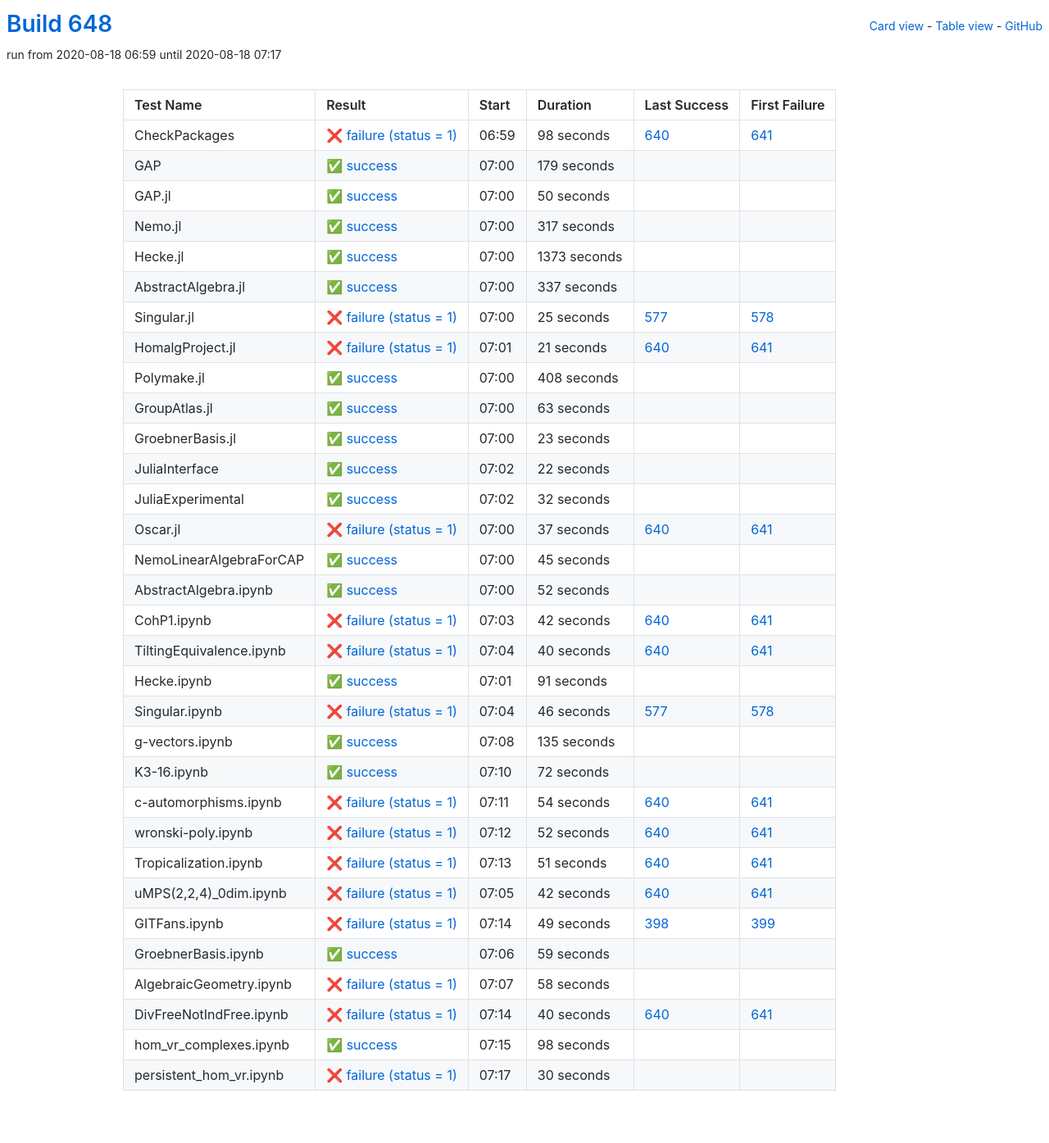
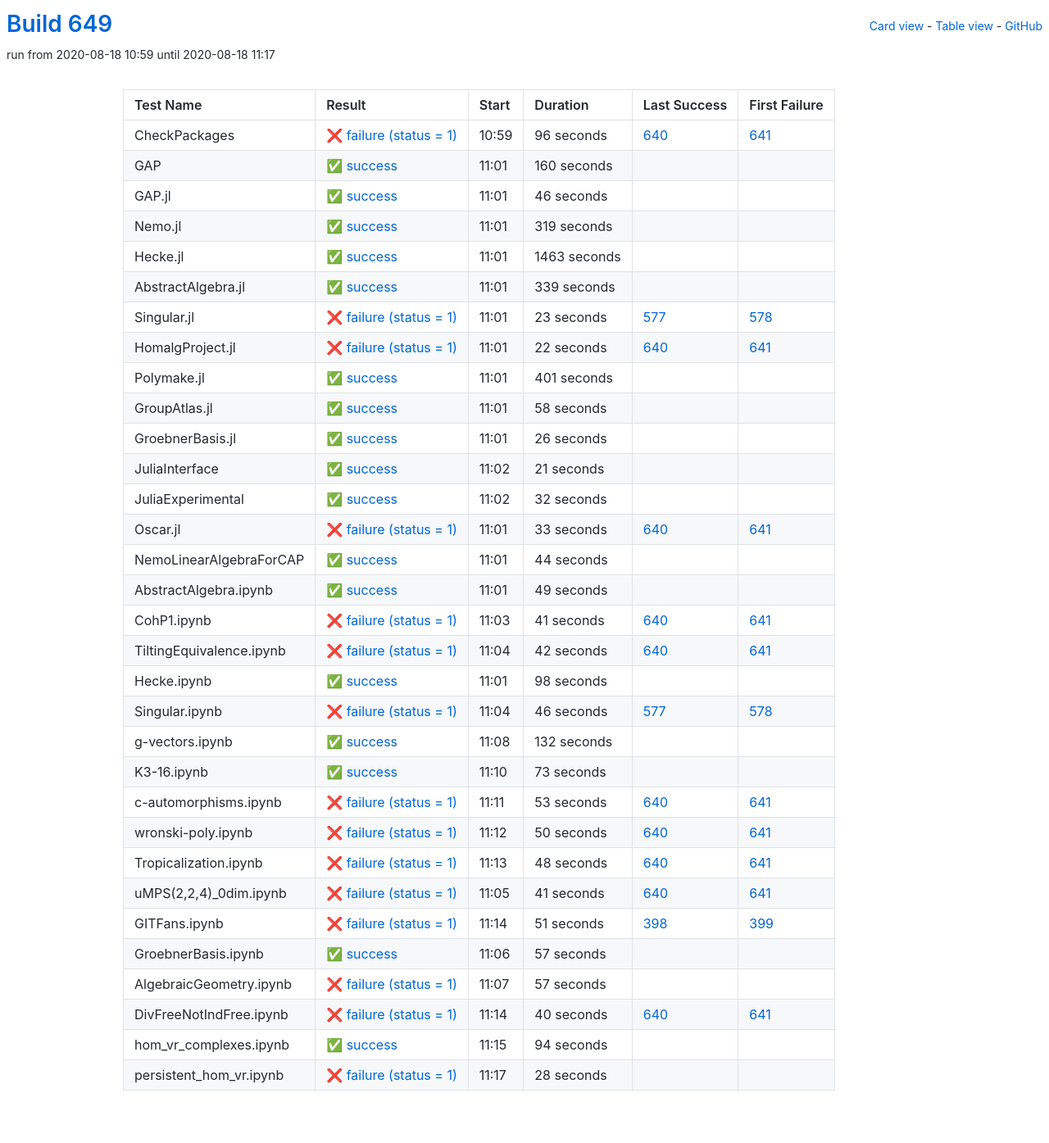
Before and after one commit to oscar-system/oscar-ci-status-stable, a Jekyll site: the page built from table.html, in a window 1280 px wide. Shown: the whole page at 82% size. Built offline with Jekyll 4.4.1, drawn with Linux system fonts in a browser that asks for light colours.

Commit message:
Build #649

```diff
--- a/_data/ci.yml
+++ b/_data/ci.yml
@@ -1,6 +1,6 @@
 ---
-build: 648
-build_url: https://oscarci.mathematik.uni-kl.de/job/oscar-stable/648/
+build: 649
+build_url: https://oscarci.mathematik.uni-kl.de/job/oscar-stable/649/
 job: oscar-stable
 organization: oscar-system
 repo: oscar-ci-status-stable
@@ -8,152 +8,152 @@ repourl: https://github.com/oscar-system/oscar-ci-status-stable
 tests:
 - name: CheckPackages
   id: checkpackages
-  log: https://oscarci.mathematik.uni-kl.de/job/oscar-stable/648/artifact/logs/build-648/CheckPackages.log
-  start: 2020-08-18 06:59
+  log: https://oscarci.mathematik.uni-kl.de/job/oscar-stable/649/artifact/logs/build-649/CheckPackages.log
+  start: 2020-08-18 10:59
   success: false
   exitcode: 1
   status: failure
-  duration: 98
+  duration: 96
   last_success: 640
   last_success_url: https://oscarci.mathematik.uni-kl.de/job/oscar-stable/640/
   first_failure: 641
   first_failure_url: https://oscarci.mathematik.uni-kl.de/job/oscar-stable/641/
 - name: GAP
   id: gap
-  log: https://oscarci.mathematik.uni-kl.de/job/oscar-stable/648/artifact/logs/build-648/GAP.log
-  start: 2020-08-18 07:00
+  log: https://oscarci.mathematik.uni-kl.de/job/oscar-stable/649/artifact/logs/build-649/GAP.log
+  start: 2020-08-18 11:01
   success: true
   exitcode: 0
   status: success
-  duration: 179
+  duration: 160
   last_success: false
   last_success_url:
   first_failure: false
   first_failure_url:
 - name: GAP.jl
   id: gap-jl
-  log: https://oscarci.mathematik.uni-kl.de/job/oscar-stable/648/artifact/logs/build-648/GAP.jl.log
-  start: 2020-08-18 07:00
+  log: https://oscarci.mathematik.uni-kl.de/job/oscar-stable/649/artifact/logs/build-649/GAP.jl.log
+  start: 2020-08-18 11:01
   success: true
   exitcode: 0
   status: success
-  duration: 50
+  duration: 46
   last_success: false
   last_success_url:
   first_failure: false
   first_failure_url:
 - name: Nemo.jl
   id: nemo-jl
-  log: https://oscarci.mathematik.uni-kl.de/job/oscar-stable/648/artifact/logs/build-648/Nemo.jl.log
-  start: 2020-08-18 07:00
+  log: https://oscarci.mathematik.uni-kl.de/job/oscar-stable/649/artifact/logs/build-649/Nemo.jl.log
+  start: 2020-08-18 11:01
   success: true
   exitcode: 0
   status: success
-  duration: 317
+  duration: 319
   last_success: false
   last_success_url:
   first_failure: false
   first_failure_url:
 - name: Hecke.jl
   id: hecke-jl
-  log: https://oscarci.mathematik.uni-kl.de/job/oscar-stable/648/artifact/logs/build-648/Hecke.jl.log
-  start: 2020-08-18 07:00
+  log: https://oscarci.mathematik.uni-kl.de/job/oscar-stable/649/artifact/logs/build-649/Hecke.jl.log
+  start: 2020-08-18 11:01
   success: true
   exitcode: 0
   status: success
-  duration: 1373
+  duration: 1463
   last_success: false
   last_success_url:
   first_failure: false
   first_failure_url:
 - name: AbstractAlgebra.jl
   id: abstractalgebra-jl
-  log: https://oscarci.mathematik.uni-kl.de/job/oscar-stable/648/artifact/logs/build-648/AbstractAlgebra.jl.log
-  start: 2020-08-18 07:00
+  log: https://oscarci.mathematik.uni-kl.de/job/oscar-stable/649/artifact/logs/build-649/AbstractAlgebra.jl.log
+  start: 2020-08-18 11:01
   success: true
   exitcode: 0
   status: success
-  duration: 337
+  duration: 339
   last_success: false
   last_success_url:
   first_failure: false
   first_failure_url:
 - name: Singular.jl
   id: singular-jl
-  log: https://oscarci.mathematik.uni-kl.de/job/oscar-stable/648/artifact/logs/build-648/Singular.jl.log
-  start: 2020-08-18 07:00
+  log: https://oscarci.mathematik.uni-kl.de/job/oscar-stable/649/artifact/logs/build-649/Singular.jl.log
+  start: 2020-08-18 11:01
   success: false
   exitcode: 1
   status: failure
-  duration: 25
+  duration: 23
   last_success: 577
   last_success_url: https://oscarci.mathematik.uni-kl.de/job/oscar-stable/577/
   first_failure: 578
   first_failure_url: https://oscarci.mathematik.uni-kl.de/job/oscar-stable/578/
 - name: HomalgProject.jl
   id: homalgproject-jl
-  log: https://oscarci.mathematik.uni-kl.de/job/oscar-stable/648/artifact/logs/build-648/HomalgProject.jl.log
-  start: 2020-08-18 07:01
+  log: https://oscarci.mathematik.uni-kl.de/job/oscar-stable/649/artifact/logs/build-649/HomalgProject.jl.log
+  start: 2020-08-18 11:01
   success: false
   exitcode: 1
   status: failure
-  duration: 21
+  duration: 22
   last_success: 640
   last_success_url: https://oscarci.mathematik.uni-kl.de/job/oscar-stable/640/
   first_failure: 641
   first_failure_url: https://oscarci.mathematik.uni-kl.de/job/oscar-stable/641/
 - name: Polymake.jl
   id: polymake-jl
-  log: https://oscarci.mathematik.uni-kl.de/job/oscar-stable/648/artifact/logs/build-648/Polymake.jl.log
-  start: 2020-08-18 07:00
+  log: https://oscarci.mathematik.uni-kl.de/job/oscar-stable/649/artifact/logs/build-649/Polymake.jl.log
+  start: 2020-08-18 11:01
   success: true
   exitcode: 0
   status: success
-  duration: 408
+  duration: 401
   last_success: false
   last_success_url:
   first_failure: false
   first_failure_url:
 - name: GroupAtlas.jl
   id: groupatlas-jl
-  log: https://oscarci.mathematik.uni-kl.de/job/oscar-stable/648/artifact/logs/build-648/GroupAtlas.jl.log
-  start: 2020-08-18 07:00
+  log: https://oscarci.mathematik.uni-kl.de/job/oscar-stable/649/artifact/logs/build-649/GroupAtlas.jl.log
+  start: 2020-08-18 11:01
   success: true
   exitcode: 0
   status: success
-  duration: 63
+  duration: 58
   last_success: false
   last_success_url:
   first_failure: false
   first_failure_url:
 - name: GroebnerBasis.jl
   id: groebnerbasis-jl
-  log: https://oscarci.mathematik.uni-kl.de/job/oscar-stable/648/artifact/logs/build-648/GroebnerBasis.jl.log
-  start: 2020-08-18 07:00
+  log: https://oscarci.mathematik.uni-kl.de/job/oscar-stable/649/artifact/logs/build-649/GroebnerBasis.jl.log
+  start: 2020-08-18 11:01
   success: true
   exitcode: 0
   status: success
-  duration: 23
+  duration: 26
   last_success: false
   last_success_url:
   first_failure: false
   first_failure_url:
 - name: JuliaInterface
   id: juliainterface
-  log: https://oscarci.mathematik.uni-kl.de/job/oscar-stable/648/artifact/logs/build-648/JuliaInterface.log
-  start: 2020-08-18 07:02
+  log: https://oscarci.mathematik.uni-kl.de/job/oscar-stable/649/artifact/logs/build-649/JuliaInterface.log
+  start: 2020-08-18 11:02
   success: true
   exitcode: 0
   status: success
-  duration: 22
+  duration: 21
   last_success: false
   last_success_url:
   first_failure: false
   first_failure_url:
 - name: JuliaExperimental
   id: juliaexperimental
-  log: https://oscarci.mathematik.uni-kl.de/job/oscar-stable/648/artifact/logs/build-648/JuliaExperimental.log
-  start: 2020-08-18 07:02
+  log: https://oscarci.mathematik.uni-kl.de/job/oscar-stable/649/artifact/logs/build-649/JuliaExperimental.log
+  start: 2020-08-18 11:02
   success: true
   exitcode: 0
   status: success
@@ -164,44 +164,56 @@ tests:
   first_failure_url:
 - name: Oscar.jl
   id: oscar-jl
-  log: https://oscarci.mathematik.uni-kl.de/job/oscar-stable/648/artifact/logs/build-648/Oscar.jl.log
-  start: 2020-08-18 07:00
+  log: https://oscarci.mathematik.uni-kl.de/job/oscar-stable/649/artifact/logs/build-649/Oscar.jl.log
+  start: 2020-08-18 11:01
   success: false
   exitcode: 1
   status: failure
-  duration: 37
+  duration: 33
   last_success: 640
   last_success_url: https://oscarci.mathematik.uni-kl.de/job/oscar-stable/640/
   first_failure: 641
   first_failure_url: https://oscarci.mathematik.uni-kl.de/job/oscar-stable/641/
 - name: NemoLinearAlgebraForCAP
   id: nemolinearalgebraforcap
-  log: https://oscarci.mathematik.uni-kl.de/job/oscar-stable/648/artifact/logs/build-648/NemoLinearAlgebraForCAP.log
-  start: 2020-08-18 07:00
+  log: https://oscarci.mathematik.uni-kl.de/job/oscar-stable/649/artifact/logs/build-649/NemoLinearAlgebraForCAP.log
+  start: 2020-08-18 11:01
   success: true
   exitcode: 0
   status: success
-  duration: 45
+  duration: 44
   last_success: false
   last_success_url:
   first_failure: false
   first_failure_url:
 - name: AbstractAlgebra.ipynb
   id: abstractalgebra-ipynb
-  log: https://oscarci.mathematik.uni-kl.de/job/oscar-stable/648/artifact/logs/build-648/AbstractAlgebra.ipynb.log
-  start: 2020-08-18 07:00
+  log: https://oscarci.mathematik.uni-kl.de/job/oscar-stable/649/artifact/logs/build-649/AbstractAlgebra.ipynb.log
+  start: 2020-08-18 11:01
   success: true
   exitcode: 0
   status: success
-  duration: 52
+  duration: 49
   last_success: false
   last_success_url:
   first_failure: false
   first_failure_url:
 - name: CohP1.ipynb
   id: cohp1-ipynb
-  log: https://oscarci.mathematik.uni-kl.de/job/oscar-stable/648/artifact/logs/build-648/CohP1.ipynb.log
-  start: 2020-08-18 07:03
+  log: https://oscarci.mathematik.uni-kl.de/job/oscar-stable/649/artifact/logs/build-649/CohP1.ipynb.log
+  start: 2020-08-18 11:03
+  success: false
+  exitcode: 1
+  status: failure
+  duration: 41
+  last_success: 640
+  last_success_url: https://oscarci.mathematik.uni-kl.de/job/oscar-stable/640/
+  first_failure: 641
+  first_failure_url: https://oscarci.mathematik.uni-kl.de/job/oscar-stable/641/
+- name: TiltingEquivalence.ipynb
+  id: tiltingequivalence-ipynb
+  log: https://oscarci.mathematik.uni-kl.de/job/oscar-stable/649/artifact/logs/build-649/TiltingEquivalence.ipynb.log
+  start: 2020-08-18 11:04
   success: false
   exitcode: 1
   status: failure
@@ -210,34 +222,22 @@ tests:
   last_success_url: https://oscarci.mathematik.uni-kl.de/job/oscar-stable/640/
   first_failure: 641
   first_failure_url: https://oscarci.mathematik.uni-kl.de/job/oscar-stable/641/
-- name: TiltingEquivalence.ipynb
-  id: tiltingequivalence-ipynb
-  log: https://oscarci.mathematik.uni-kl.de/job/oscar-stable/648/artifact/logs/build-648/TiltingEquivalence.ipynb.log
-  start: 2020-08-18 07:04
-  success: false
-  exitcode: 1
-  status: failure
-  duration: 40
-  last_success: 640
-  last_success_url: https://oscarci.mathematik.uni-kl.de/job/oscar-stable/640/
-  first_failure: 641
-  first_failure_url: https://oscarci.mathematik.uni-kl.de/job/oscar-stable/641/
 - name: Hecke.ipynb
   id: hecke-ipynb
-  log: https://oscarci.mathematik.uni-kl.de/job/oscar-stable/648/artifact/logs/build-648/Hecke.ipynb.log
-  start: 2020-08-18 07:01
+  log: https://oscarci.mathematik.uni-kl.de/job/oscar-stable/649/artifact/logs/build-649/Hecke.ipynb.log
+  start: 2020-08-18 11:01
   success: true
   exitcode: 0
   status: success
-  duration: 91
+  duration: 98
   last_success: false
   last_success_url:
   first_failure: false
   first_failure_url:
 - name: Singular.ipynb
   id: singular-ipynb
-  log: https://oscarci.mathematik.uni-kl.de/job/oscar-stable/648/artifact/logs/build-648/Singular.ipynb.log
-  start: 2020-08-18 07:04
+  log: https://oscarci.mathematik.uni-kl.de/job/oscar-stable/649/artifact/logs/build-649/Singular.ipynb.log
+  start: 2020-08-18 11:04
   success: false
   exitcode: 1
   status: failure
@@ -248,116 +248,116 @@ tests:
   first_failure_url: https://oscarci.mathematik.uni-kl.de/job/oscar-stable/578/
 - name: g-vectors.ipynb
   id: g-vectors-ipynb
-  log: https://oscarci.mathematik.uni-kl.de/job/oscar-stable/648/artifact/logs/build-648/g-vectors.ipynb.log
-  start: 2020-08-18 07:08
+  log: https://oscarci.mathematik.uni-kl.de/job/oscar-stable/649/artifact/logs/build-649/g-vectors.ipynb.log
+  start: 2020-08-18 11:08
   success: true
   exitcode: 0
   status: success
-  duration: 135
+  duration: 132
   last_success: false
   last_success_url:
   first_failure: false
   first_failure_url:
 - name: K3-16.ipynb
   id: k3-16-ipynb
-  log: https://oscarci.mathematik.uni-kl.de/job/oscar-stable/648/artifact/logs/build-648/K3-16.ipynb.log
-  start: 2020-08-18 07:10
+  log: https://oscarci.mathematik.uni-kl.de/job/oscar-stable/649/artifact/logs/build-649/K3-16.ipynb.log
+  start: 2020-08-18 11:10
   success: true
   exitcode: 0
   status: success
-  duration: 72
+  duration: 73
   last_success: false
   last_success_url:
   first_failure: false
   first_failure_url:
 - name: c-automorphisms.ipynb
   id: c-automorphisms-ipynb
-  log: https://oscarci.mathematik.uni-kl.de/job/oscar-stable/648/artifact/logs/build-648/c-automorphisms.ipynb.log
-  start: 2020-08-18 07:11
+  log: https://oscarci.mathematik.uni-kl.de/job/oscar-stable/649/artifact/logs/build-649/c-automorphisms.ipynb.log
+  start: 2020-08-18 11:11
   success: false
   exitcode: 1
   status: failure
-  duration: 54
+  duration: 53
   last_success: 640
   last_success_url: https://oscarci.mathematik.uni-kl.de/job/oscar-stable/640/
   first_failure: 641
   first_failure_url: https://oscarci.mathematik.uni-kl.de/job/oscar-stable/641/
 - name: wronski-poly.ipynb
   id: wronski-poly-ipynb
-  log: https://oscarci.mathematik.uni-kl.de/job/oscar-stable/648/artifact/logs/build-648/wronski-poly.ipynb.log
-  start: 2020-08-18 07:12
+  log: https://oscarci.mathematik.uni-kl.de/job/oscar-stable/649/artifact/logs/build-649/wronski-poly.ipynb.log
+  start: 2020-08-18 11:12
   success: false
   exitcode: 1
   status: failure
-  duration: 52
+  duration: 50
   last_success: 640
   last_success_url: https://oscarci.mathematik.uni-kl.de/job/oscar-stable/640/
   first_failure: 641
   first_failure_url: https://oscarci.mathematik.uni-kl.de/job/oscar-stable/641/
 - name: Tropicalization.ipynb
   id: tropicalization-ipynb
-  log: https://oscarci.mathematik.uni-kl.de/job/oscar-stable/648/artifact/logs/build-648/Tropicalization.ipynb.log
-  start: 2020-08-18 07:13
+  log: https://oscarci.mathematik.uni-kl.de/job/oscar-stable/649/artifact/logs/build-649/Tropicalization.ipynb.log
+  start: 2020-08-18 11:13
   success: false
   exitcode: 1
   status: failure
-  duration: 51
+  duration: 48
   last_success: 640
   last_success_url: https://oscarci.mathematik.uni-kl.de/job/oscar-stable/640/
   first_failure: 641
   first_failure_url: https://oscarci.mathematik.uni-kl.de/job/oscar-stable/641/
 - name: uMPS(2,2,4)_0dim.ipynb
   id: umps-2-2-4-0dim-ipynb
-  log: https://oscarci.mathematik.uni-kl.de/job/oscar-stable/648/artifact/logs/build-648/uMPS-2-2-4-_0dim.ipynb.log
-  start: 2020-08-18 07:05
+  log: https://oscarci.mathematik.uni-kl.de/job/oscar-stable/649/artifact/logs/build-649/uMPS-2-2-4-_0dim.ipynb.log
+  start: 2020-08-18 11:05
   success: false
   exitcode: 1
   status: failure
-  duration: 42
+  duration: 41
   last_success: 640
   last_success_url: https://oscarci.mathematik.uni-kl.de/job/oscar-stable/640/
   first_failure: 641
   first_failure_url: https://oscarci.mathematik.uni-kl.de/job/oscar-stable/641/
 - name: GITFans.ipynb
   id: gitfans-ipynb
-  log: https://oscarci.mathematik.uni-kl.de/job/oscar-stable/648/artifact/logs/build-648/GITFans.ipynb.log
-  start: 2020-08-18 07:14
+  log: https://oscarci.mathematik.uni-kl.de/job/oscar-stable/649/artifact/logs/build-649/GITFans.ipynb.log
+  start: 2020-08-18 11:14
   success: false
   exitcode: 1
   status: failure
-  duration: 49
+  duration: 51
   last_success: 398
   last_success_url: https://oscarci.mathematik.uni-kl.de/job/oscar-stable/398/
   first_failure: 399
   first_failure_url: https://oscarci.mathematik.uni-kl.de/job/oscar-stable/399/
 - name: GroebnerBasis.ipynb
   id: groebnerbasis-ipynb
-  log: https://oscarci.mathematik.uni-kl.de/job/oscar-stable/648/artifact/logs/build-648/GroebnerBasis.ipynb.log
-  start: 2020-08-18 07:06
+  log: https://oscarci.mathematik.uni-kl.de/job/oscar-stable/649/artifact/logs/build-649/GroebnerBasis.ipynb.log
+  start: 2020-08-18 11:06
   success: true
   exitcode: 0
   status: success
-  duration: 59
+  duration: 57
   last_success: false
   last_success_url:
   first_failure: false
   first_failure_url:
 - name: AlgebraicGeometry.ipynb
   id: algebraicgeometry-ipynb
-  log: https://oscarci.mathematik.uni-kl.de/job/oscar-stable/648/artifact/logs/build-648/AlgebraicGeometry.ipynb.log
-  start: 2020-08-18 07:07
+  log: https://oscarci.mathematik.uni-kl.de/job/oscar-stable/649/artifact/logs/build-649/AlgebraicGeometry.ipynb.log
+  start: 2020-08-18 11:07
   success: false
   exitcode: 1
   status: failure
-  duration: 58
+  duration: 57
   last_success: false
   last_success_url:
   first_failure: false
   first_failure_url:
 - name: DivFreeNotIndFree.ipynb
   id: divfreenotindfree-ipynb
-  log: https://oscarci.mathematik.uni-kl.de/job/oscar-stable/648/artifact/logs/build-648/DivFreeNotIndFree.ipynb.log
-  start: 2020-08-18 07:14
+  log: https://oscarci.mathematik.uni-kl.de/job/oscar-stable/649/artifact/logs/build-649/DivFreeNotIndFree.ipynb.log
+  start: 2020-08-18 11:14
   success: false
   exitcode: 1
   status: failure
@@ -368,24 +368,24 @@ tests:
   first_failure_url: https://oscarci.mathematik.uni-kl.de/job/oscar-stable/641/
 - name: hom_vr_complexes.ipynb
   id: hom-vr-complexes-ipynb
-  log: https://oscarci.mathematik.uni-kl.de/job/oscar-stable/648/artifact/logs/build-648/hom_vr_complexes.ipynb.log
-  start: 2020-08-18 07:15
+  log: https://oscarci.mathematik.uni-kl.de/job/oscar-stable/649/artifact/logs/build-649/hom_vr_complexes.ipynb.log
+  start: 2020-08-18 11:15
   success: true
   exitcode: 0
   status: success
-  duration: 98
+  duration: 94
   last_success: false
   last_success_url:
   first_failure: false
   first_failure_url:
 - name: persistent_hom_vr.ipynb
   id: persistent-hom-vr-ipynb
-  log: https://oscarci.mathematik.uni-kl.de/job/oscar-stable/648/artifact/logs/build-648/persistent_hom_vr.ipynb.log
-  start: 2020-08-18 07:17
+  log: https://oscarci.mathematik.uni-kl.de/job/oscar-stable/649/artifact/logs/build-649/persistent_hom_vr.ipynb.log
+  start: 2020-08-18 11:17
   success: false
   exitcode: 1
   status: failure
-  duration: 30
+  duration: 28
   last_success: false
   last_success_url:
   first_failure: false
```
Also changed, not shown: README.md.
